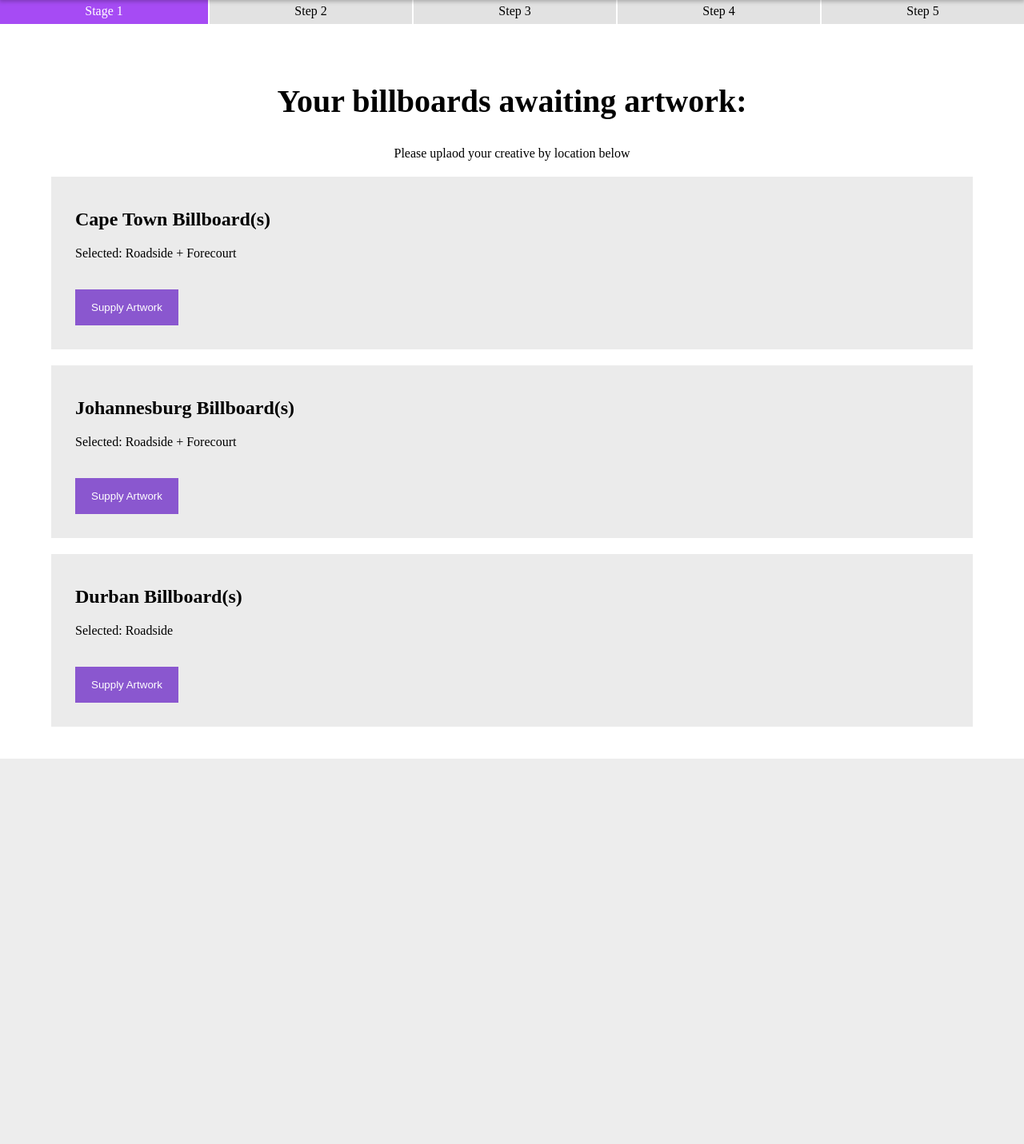
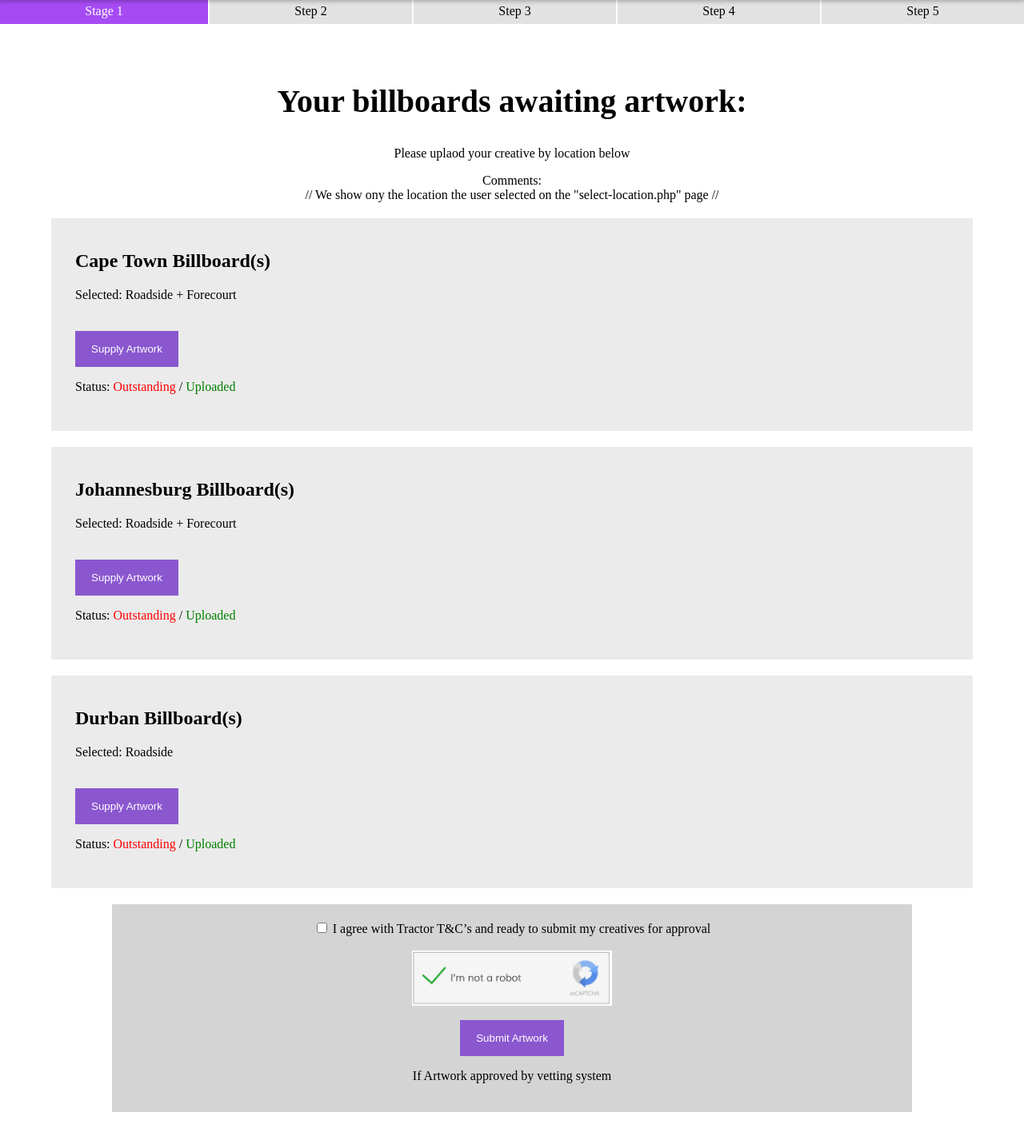
Before and after one commit to AnrichVigus-Dev/TractorOutdoor-Legacy, a PHP site: page /TractorLegacy/dashboard/upload-artwork/index.php in a window 1280 px wide. Shown: the part 60-1491 px from the top of the page at 80% size. Before the commit the page ends 1009 px from the top, so only its background shows below. Run offline with PHP 8.4, Linux system fonts and the light colour scheme.

Commit message:
update may 27

```diff
--- a/dashboard/upload-artwork/index.php
+++ b/dashboard/upload-artwork/index.php
@@ -31,6 +31,7 @@
 
 <h1 Style="text-align:center">Your billboards awaiting artwork:</h1>
 <p Style="text-align:center">Please uplaod your creative by location below </p>
+<p Style="text-align:center">Comments:<br> // We show ony the location the user selected on the "select-location.php" page //</p>
 
 <!-- The users billboards they selected -->
 
@@ -42,6 +43,7 @@
         <p> Selected: Roadside + Forecourt</p>
         <!-- User Supply artwork here -->
         <button onclick="window.location.href='../upload-artwork/upload.php';">Supply Artwork</button>
+        <p>Status: <span style="color:red">Outstanding</span> / <span style="color:green">Uploaded</span></p>
     </div>
 
     <div class="billboards-selection-inner">
@@ -50,6 +52,7 @@
         <p> Selected: Roadside + Forecourt</p>
         <!-- User Supply artwork here -->
         <button onclick="window.location.href='../upload-artwork/upload.php';">Supply Artwork</button>
+        <p>Status: <span style="color:red">Outstanding</span> / <span style="color:green">Uploaded</span></p>
     </div>
 
     <div class="billboards-selection-inner">
@@ -58,65 +61,37 @@
         <p> Selected: Roadside </p>
         <!-- User Supply artwork here -->
         <button onclick="window.location.href='../upload-artwork/upload.php';">Supply Artwork</button>
+        <p>Status: <span style="color:red">Outstanding</span> / <span style="color:green">Uploaded</span></p>
     </div>
 
 </div>
 
 
+<!-- Agree and submit -->
+
+                <!-- This section can be grey out untill all artwork is supplied -->
+                <div class="agree-submit-container">
+                    <div class="agree-submit-container-inner">
+
+                        <input id="checkbox" type="checkbox" />
+                        <label for="checkbox">I agree with Tractor T&C’s and ready to submit my creatives for approval</label>
+                        <br>
+                        <!-- We need to add reCaptcha here -->
+                        <br>
+                        <img src="http://localhost:8888/TractorLegacy/img/recaptha-img.jpg" width="250">
+                        <br>
+                        <br>
+                        <button onclick="window.location.href='../upload-artwork/upload-success.php';">Submit Artwork</button>
+                        <p>If Artwork approved by vetting system</p>
+                    </div>
+                </div>
+
+<!-- Agree and submit -->
 
 
 </section>
 
 
 
-
-
-
-
-
-
-
-
-
-
-
-
-
-
-
-
-
-
-
-
-<!-- Progression
-
-<div class="progression-container">
-
-
-
-        <div class="production-timeline-container">
-            <h2>Production timeline</h2>
-            <div class="production-timeline-container-inner">
-                <div style="border-left:2px solid black; height:70px"><h3>Stage 1</h3></div>
-                <div><h3>Stage 2</h3></div>
-                <div><h3>Stage 3</h3></div>
-                <div style="border-right:2px solid black"><h3>Stage 4</h3></div>
-            </div>
-        </div>
-
-
-
-        <div class="live-timeline-container">
-        <h2>Running Date (2 Weeks Max)</h2>
-            <div class="live-timeline-container-inner">
-             cvwevsdbsbbre
-            </div>
-        </div>
-
-
-</div>
--->
-
 </body>
 </html>
--- a/dashboard/upload-artwork/upload-success.php
+++ b/dashboard/upload-artwork/upload-success.php
@@ -39,8 +39,10 @@
 
 
 <div class="upload-fail-btn-container">
-<button  onclick="window.location.href='http://localhost:8888/TractorLegacy/dashboard/vetting/index.php';">View Vetting Progress</button>
+    <button  onclick="window.location.href='http://localhost:8888/TractorLegacy/dashboard/upload-artwork/index.php';">Update artwork</button>
+    <button  onclick="window.location.href='http://localhost:8888/TractorLegacy/dashboard/vetting/index.php';">View Vetting Progress</button>
 </div>
+
 
 
 
```
Also changed, not shown: dashboard/upload-artwork/upload.php (+0 -16 lines).
